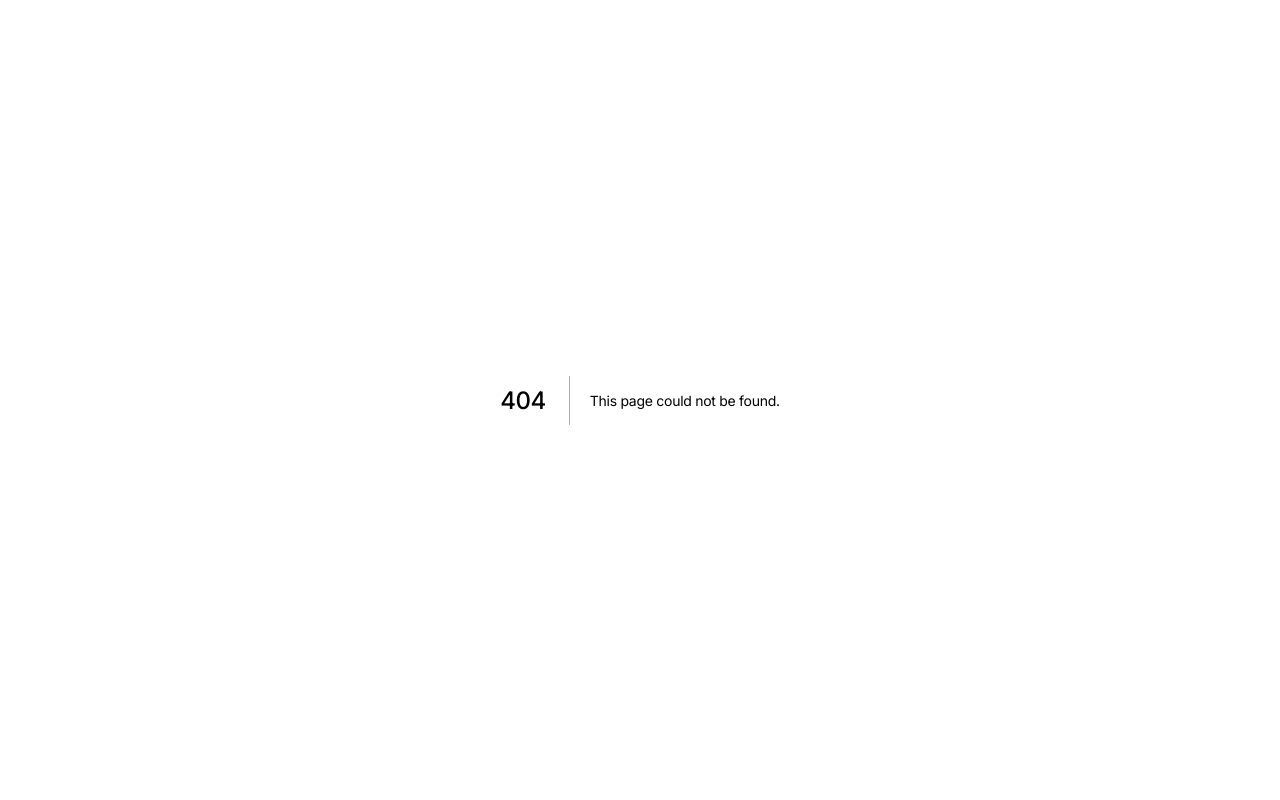
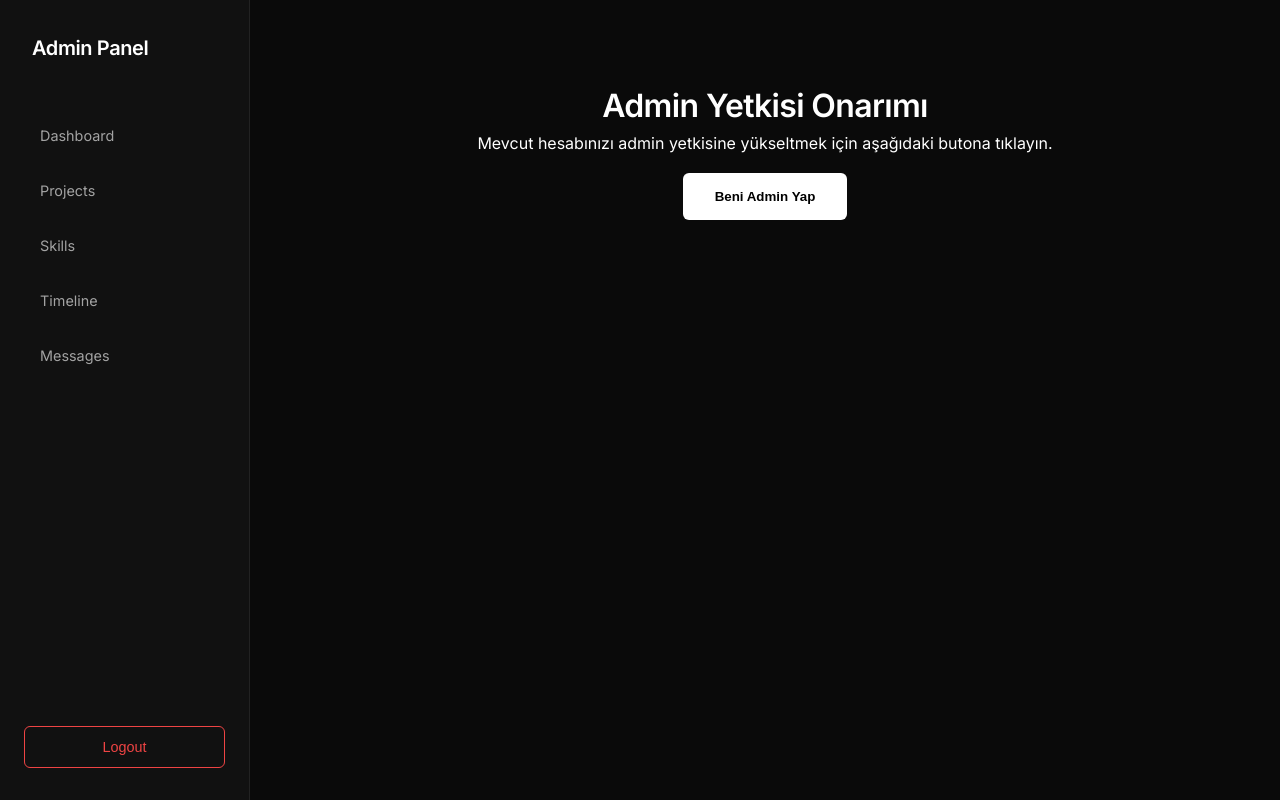
Before and after one commit to HighRadiation/web-site-portfolio, a Next.js app: page /admin/fix-admin in a window 1280 px wide. Before the commit this address had no page. Built offline with nearby package versions, Linux system fonts and the light colour scheme.

Commit message:
feat: add admin authorization fix tool

```diff
--- /dev/null
+++ b/src/app/admin/fix-admin/actions.ts
@@ -0,0 +1,29 @@
+'use server';
+
+import { createClient } from '@/lib/supabase/server';
+import { revalidatePath } from 'next/cache';
+import { redirect } from 'next/navigation';
+
+export async function makeMeAdmin(): Promise<void> {
+  const supabase = await createClient();
+  const {
+    data: { user },
+  } = await supabase.auth.getUser();
+
+  if (!user) {
+    redirect('/login');
+  }
+
+  const { error } = await supabase
+    .from('profiles')
+    .update({ is_admin: true })
+    .eq('id', user.id);
+
+  if (error) {
+    console.error('Error upgrading to admin:', error);
+    return;
+  }
+
+  revalidatePath('/admin');
+  redirect('/admin?success=admin_upgraded');
+}
--- /dev/null
+++ b/src/app/admin/fix-admin/page.tsx
@@ -0,0 +1,27 @@
+import { makeMeAdmin } from './actions';
+
+export default function FixAdminPage(): React.JSX.Element {
+  return (
+    <div style={{ padding: '2rem', textAlign: 'center' }}>
+      <h1>Admin Yetkisi Onarımı</h1>
+      <p>Mevcut hesabınızı admin yetkisine yükseltmek için aşağıdaki butona tıklayın.</p>
+      <form action={makeMeAdmin}>
+        <button
+          type="submit"
+          style={{
+            padding: '1rem 2rem',
+            backgroundColor: '#ffffff',
+            color: '#000000',
+            border: 'none',
+            borderRadius: '6px',
+            fontWeight: 600,
+            cursor: 'pointer',
+            marginTop: '1rem',
+          }}
+        >
+          Beni Admin Yap
+        </button>
+      </form>
+    </div>
+  );
+}
```
